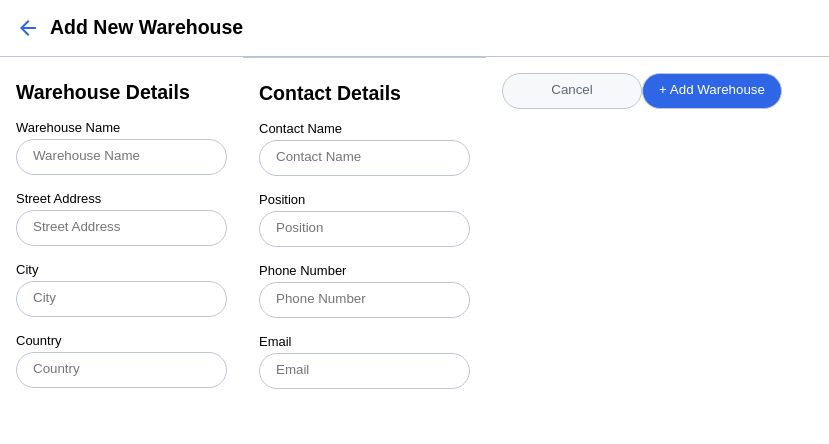
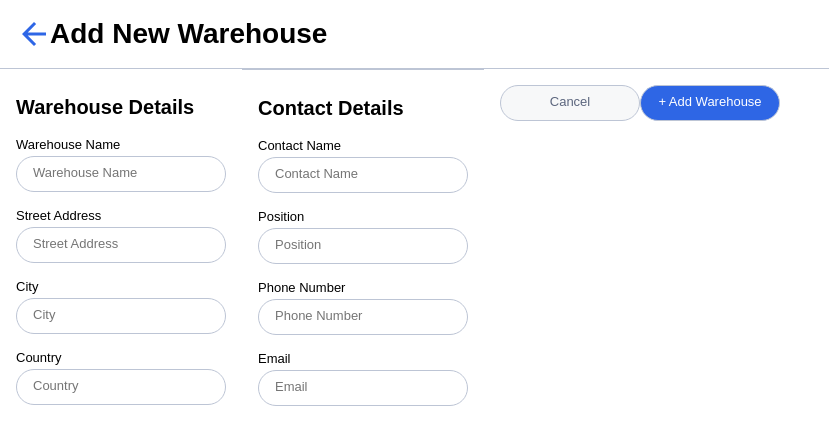
Before and after one commit to sowmya-malur/mountain-beaver-instock-client, a React (Create React App) app in the folder mountain-beaver-client/: page / in a window 1280 px wide. Shown: the top 444 px of the page, without its empty margins (0-829 px from the left). Built offline with nearby package versions, Linux system fonts and the light colour scheme; a web font is replaced by a local one.

Commit message:
Fix font sizes for all the elements to match mock up

```diff
--- a/mountain-beaver-client/src/pages/AddWarehousePage/AddWarehousePage.scss
+++ b/mountain-beaver-client/src/pages/AddWarehousePage/AddWarehousePage.scss
@@ -2,6 +2,7 @@
 @use "../../styles/partials/variables" as *;
 @use "../../styles/partials/typography" as *;
 
+// Add New Warehouse styling
 .add-warehouse{
 
     &__arrow-back {
@@ -16,10 +17,16 @@
         padding: $mobile-margin;
     }
 
+    &__title {
+        font-size: $mobile-font-size-header;
+        line-height: $mobile-header-line-height;
+    }
+
     &__sub-title {
         padding-top: $mobile-padding-top;
         padding-bottom: $mobile-padding-bottom;
-        // margin-bottom: $mobile-margin;
+        font-size: $mobile-font-size-sub-header;
+        line-height: $mobile-sub-header-line-height;
     }
 
     &__details {
@@ -54,11 +61,13 @@
         padding: 0 1rem 0.25rem 1rem;
         margin-bottom: $mobile-margin;
         font-family: $font-family;
-
+        font-size: $mobile-font-size-label-button;
     }
 
     &__label {
         padding-bottom: 0.25rem;
+        font-size: $mobile-font-size-label-button;
+
     }
 
     &__buttons-container {
@@ -75,6 +84,8 @@
         border: 0.063rem solid $color-borders;
         padding: 0 1rem 0.25rem 1rem;
         width: 8.75rem;
+        font-size: $mobile-font-size-label-button;
+
     }
 
     &__cta {
@@ -85,5 +96,7 @@
         width: 8.75rem; //from style guide
         border: 0.063rem solid $color-borders;
         padding: 0 1rem 0.25rem 1rem;
+        font-size: $mobile-font-size-label-button;
+
     }
 }
```
